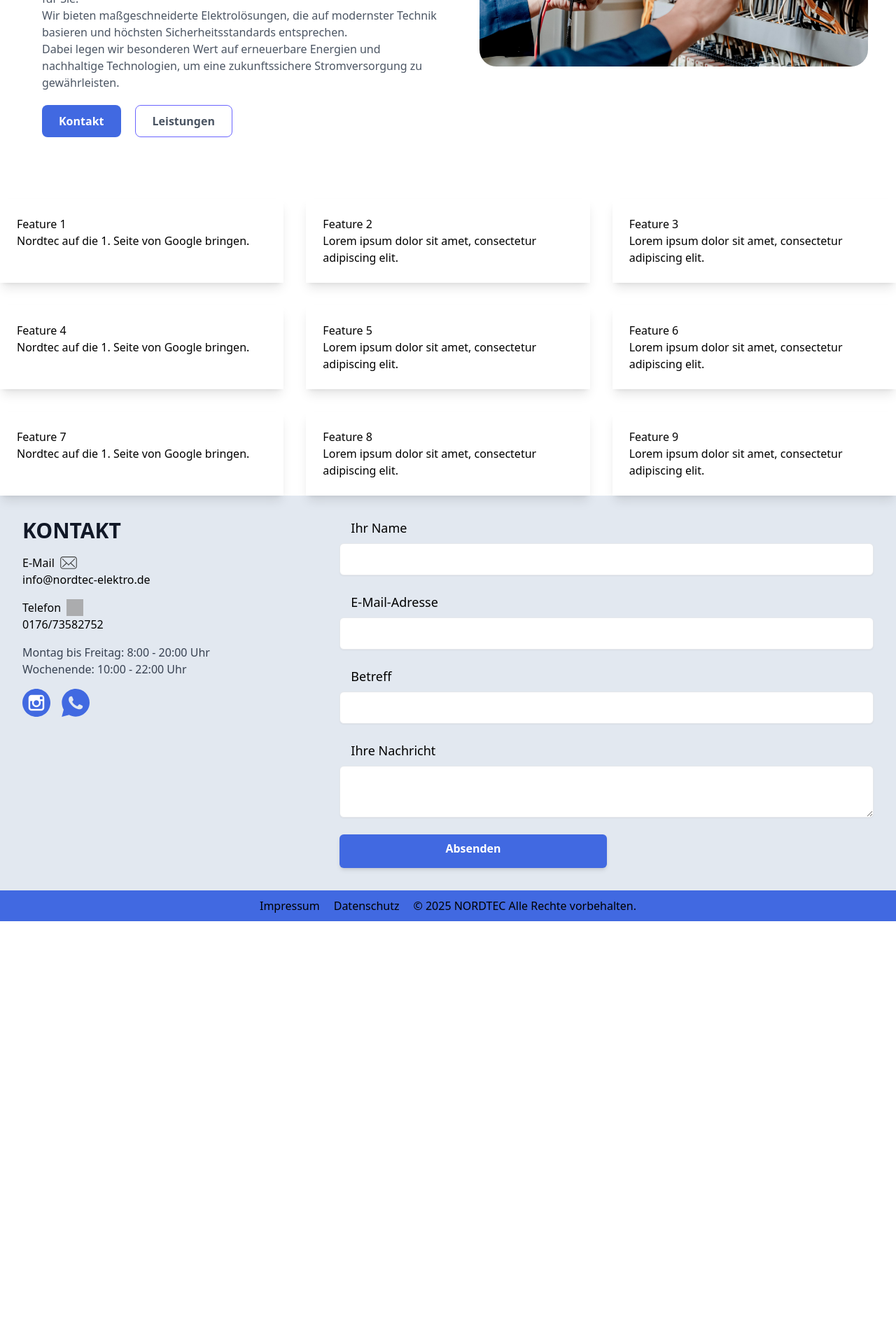
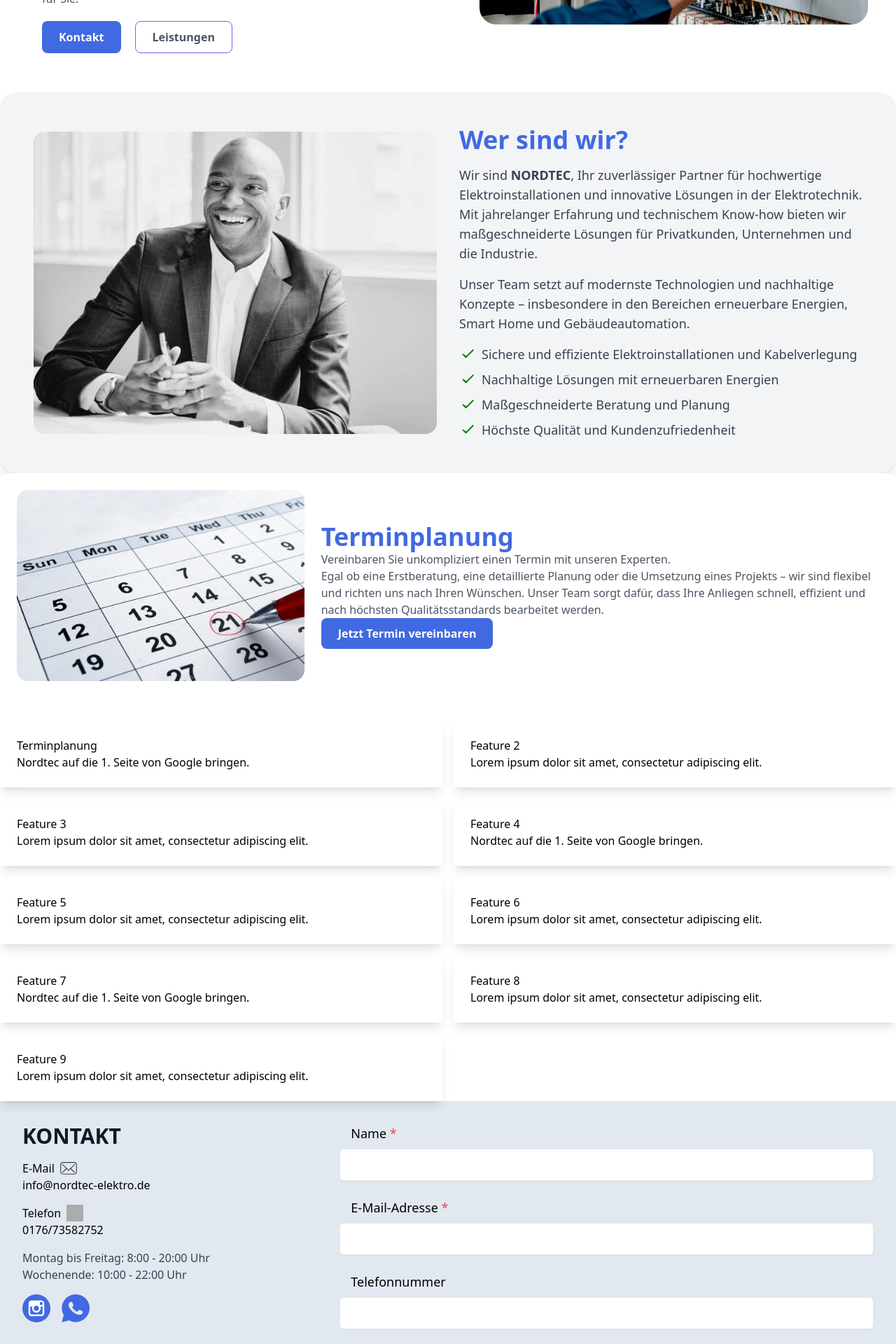
Before and after one commit to GnDouble/nordtec-next, a Next.js app: page / in a window 1280 px wide. Shown: the part 420-2340 px from the top of the page at 70% size. Before the commit the page ends 1736 px from the top, so only its background shows below. Built offline with nearby package versions, Linux system fonts and the light colour scheme; grey boxes are pictures that could not be loaded.

Commit message:
About us termin

```diff
--- /dev/null
+++ b/src/app/components/about.js
@@ -0,0 +1,63 @@
+import React from "react";
+import Image from "next/image";
+
+const AboutUs = () => {
+  return (
+    <section className="flex flex-col lg:flex-row items-center gap-8 p-6 lg:p-12 bg-gray-100 rounded-3xl shadow-lg">
+      {/* Bild */}
+      <div className="w-full lg:w-1/2">
+        <Image
+          src="/ceo.webp"
+          alt="Nordtec Team bei der Arbeit"
+          width={600}
+          height={400}
+          className="rounded-2xl w-full h-auto object-cover"
+        />
+      </div>
+
+      {/* Text */}
+      <div className="w-full lg:w-1/2 text-center lg:text-left">
+        <h2 className="text-4xl font-bold text-primary-color mb-4">Wer sind wir?</h2>
+        <p className="text-gray-700 text-lg mb-4">
+          Wir sind <strong>NORDTEC</strong>, Ihr zuverlässiger Partner für
+          hochwertige Elektroinstallationen und innovative Lösungen in der
+          Elektrotechnik. Mit jahrelanger Erfahrung und technischem Know-how
+          bieten wir maßgeschneiderte Lösungen für Privatkunden, Unternehmen und
+          die Industrie.
+        </p>
+        <p className="text-gray-700 text-lg mb-4">
+          Unser Team setzt auf modernste Technologien und nachhaltige Konzepte –
+          insbesondere in den Bereichen erneuerbare Energien, Smart Home und
+          Gebäudeautomation.
+        </p>
+
+        <ul className="text-gray-700 text-lg list-none pl-0 space-y-2">
+          {[
+            "Sichere und effiziente Elektroinstallationen und Kabelverlegung",
+            "Nachhaltige Lösungen mit erneuerbaren Energien",
+            "Maßgeschneiderte Beratung und Planung",
+            "Höchste Qualität und Kundenzufriedenheit",
+          ].map((item, index) => (
+            <li key={index} className="flex items-center gap-2">
+              <svg
+                xmlns="http://www.w3.org/2000/svg"
+                viewBox="0 0 24 24"
+                fill="green"
+                className="w-6 h-6"
+              >
+                <path
+                  fillRule="evenodd"
+                  d="M20.285 5.705a1 1 0 010 1.414l-10 10a1 1 0 01-1.414 0l-4-4a1 1 0 011.414-1.414L10 14.586l9.285-9.285a1 1 0 011.414 0z"
+                  clipRule="evenodd"
+                />
+              </svg>
+              {item}
+            </li>
+          ))}
+        </ul>
+      </div>
+    </section>
+  );
+};
+
+export default AboutUs;
--- a/src/app/components/contactForm.js
+++ b/src/app/components/contactForm.js
@@ -16,11 +16,8 @@
     <form onSubmit={handleSubmit} className="space-y-6">
       {/* Name-Feld */}
       <div>
-        <label
-          htmlFor="name"
-          className="block text-lg font-medium pl-4"
-        >
-          Ihr Name
+        <label htmlFor="name" className="block text-lg font-medium pl-4">
+          Name <span className="text-red-500">*</span>
         </label>
         <input
           id="name"
@@ -39,18 +36,15 @@
 
       {/* E-Mail-Feld */}
       <div>
-        <label
-          htmlFor="email"
-          className="block text-lg font-medium pl-4"
-        >
-          E-Mail-Adresse
+        <label htmlFor="email" className="block text-lg font-medium pl-4">
+          E-Mail-Adresse <span className="text-red-500">*</span>
         </label>
         <input
           id="email"
           type="email"
           name="email"
           required
-          pattern="[a-zA-Z0-9._%+-]+@[a-zA-Z0-9.-]+\.[a-zA-Z]{2,}$" // Basic email format validation
+          pattern="[a-zA-Z0-9._%+-]+@[a-zA-Z0-9.-]+\.[a-zA-Z]{2,}$"
           className="mt-2 block w-full px-4 py-2 text-lg border rounded-md shadow-sm focus:outline-none focus:ring-2"
         />
         <ValidationError
@@ -61,12 +55,30 @@
         />
       </div>
 
+      {/* Telefonnummer-Feld */}
+      <div>
+        <label htmlFor="phone" className="block text-lg font-medium pl-4">
+          Telefonnummer
+        </label>
+        <input
+          id="phone"
+          type="tel"
+          name="phone"
+          required
+          pattern="^\+?[0-9\s\-]{7,15}$"
+          className="mt-2 block w-full px-4 py-2 text-lg border rounded-md shadow-sm focus:outline-none focus:ring-2"
+        />
+        <ValidationError
+          prefix="Phone"
+          field="phone"
+          errors={state.errors}
+          className="text-red-500 text-sm mt-2"
+        />
+      </div>
+
       {/* Betreff-Feld */}
       <div>
-        <label
-          htmlFor="subject"
-          className="block text-lg font-medium pl-4"
-        >
+        <label htmlFor="subject" className="block text-lg font-medium pl-4">
           Betreff
         </label>
         <input
@@ -86,10 +98,7 @@
 
       {/* Nachrichten-Feld */}
       <div>
-        <label
-          htmlFor="message"
-          className="block text-lg font-medium pl-4"
-        >
+        <label htmlFor="message" className="block text-lg font-medium pl-4">
           Ihre Nachricht
         </label>
         <textarea
@@ -110,7 +119,7 @@
       <button
         type="submit"
         disabled={state.submitting}
-        className="w-1/2 py-2 px-4 pb-4 text-white font-semibold rounded-md shadow-md"
+        className="w-1/2 py-2 px-4 pb-4 text-white font-semibold rounded-md shadow-md bg-blue-600 hover:bg-blue-700 transition"
       >
         {state.submitting ? "Senden..." : "Absenden"}
       </button>
--- a/src/app/components/hero.js
+++ b/src/app/components/hero.js
@@ -15,15 +15,6 @@
         <h2 className="md:max-w-xl md:mx-auto lg:mx-0 lg:max-w-full md:text-center lg:text-left text-gray-600">
           Ihre Wünsche, unser Versprechen – maßgeschneiderte Elektro-Lösungen
           für Sie.
-          <p>
-            Wir bieten maßgeschneiderte Elektrolösungen, die auf modernster
-            Technik basieren und höchsten Sicherheitsstandards entsprechen.
-          </p>
-          <p>
-            Dabei legen wir besonderen Wert auf erneuerbare Energien und
-            nachhaltige Technologien, um eine zukunftssichere Stromversorgung zu
-            gewährleisten.
-          </p>
         </h2>
         <div className="flex gap-x-5 flex-col gap-y-2.5 lg:flex-row">
           <a
--- a/src/app/components/mainsection.js
+++ b/src/app/components/mainsection.js
@@ -3,10 +3,11 @@
 
 function Mainsection() {
   return (
-    <div className="grid grid-cols-1 md:grid-cols-2 lg:grid-cols-3 gap-8 mt-8">
+
+    <div className="grid grid-cols-2 gap-8 md:gap-4 mt-8">
       {/* Responsive Grid */}
       <div className="p-6 shadow-lg">
-        <h2>Feature 1</h2>
+        <h2>Terminplanung</h2>
         <p>Nordtec auf die 1. Seite von Google bringen.</p>
       </div>
       <div className="p-6 shadow-lg">
--- a/src/app/components/navbar.js
+++ b/src/app/components/navbar.js
@@ -14,9 +14,8 @@
         <ul className="hidden md:flex space-x-6">
           <li><a href="#hero">Startseite</a></li>
           <li><a href="#">Leistungen</a></li>
-          <li><a href="#">Über uns</a></li>
+          <li><a href="#about">Über uns</a></li>
           <li><a href="#kontakt">Kontakt</a></li>
-          <li><a href="#">Karriere</a></li>
         </ul>
 
         {/* Mobile Menu Button */}
--- a/src/app/components/rights.js
+++ b/src/app/components/rights.js
@@ -1,11 +1,17 @@
-import React from 'react';
+import React from "react";
 
 const RightsFooter = () => {
   return (
     <footer className="flex flex-col lg:flex-row items-center lg:items-start justify-center lg:gap-5 p-2 bg-primary-color text-center lg:text-left w-full">
+      <a href="#">
         <p className="my-0.5">Impressum</p>
+      </a>
+      <a href="#">
         <p className="my-0.5">Datenschutz</p>
+          </a>
+        <a href="#">
               <p className="my-0.5">&copy; 2025 NORDTEC Alle Rechte vorbehalten.</p>
+            </a>
     </footer>
   );
 };
--- /dev/null
+++ b/src/app/components/termin.js
@@ -0,0 +1,39 @@
+import React from "react";
+import Image from "next/image";
+
+const Termin = () => {
+  return (
+    <div id="#about"className="p-6 flex items-center gap-6 rounded-xl bg-white">
+      {/* Left Side - Image */}
+      <Image
+        src="/calendar.webp"
+        alt="Terminplanung"
+        width={150}
+        height={150}
+        className="rounded-2xl w-1/3 h-auto object-cover"
+      />
+
+      {/* Right Side - Content */}
+      <div className="flex-1">
+        <h1 className="text-4xl font-semibold text-primary-color">Terminplanung</h1>
+        <p className="text-gray-600">
+          Vereinbaren Sie unkompliziert einen Termin mit unseren Experten.
+        </p>
+        <p className="text-gray-600">
+          Egal ob eine Erstberatung, eine detaillierte Planung oder die
+          Umsetzung eines Projekts – wir sind flexibel und richten uns nach
+          Ihren Wünschen. Unser Team sorgt dafür, dass Ihre Anliegen schnell,
+          effizient und nach höchsten Qualitätsstandards bearbeitet werden.
+        </p>
+        <a
+          href="#kontakt"
+          className="flex w-full lg:w-fit bg-primary-color items-center text-white justify-center rounded-lg px-6 py-2.5 font-semibold hover:shadow-lg hover:drop-shadow transition duration-200"
+        >
+          <span>Jetzt Termin vereinbaren</span>
+        </a>
+      </div>
+    </div>
+  );
+};
+
+export default Termin;
--- a/src/app/page.js
+++ b/src/app/page.js
@@ -6,6 +6,8 @@
 import Mainsection from "./components/mainsection";
 import RightsFooter from "./components/rights";
 import Welcome from "./components/welcome";
+import Termin from "./components/termin";
+import AboutUs from "./components/about";
 
 const Home = () => {
   return (
@@ -13,6 +15,8 @@
       <Navbar />
       {/* <Welcome /> */}
       <Hero />
+      <AboutUs />
+      <Termin />
       <Mainsection />
       <Footer />
       <RightsFooter />
```
Also changed, not shown: public/calendar.webp (added), public/ceo.webp (added). Lines whose indentation alone changed are shown as unchanged.
